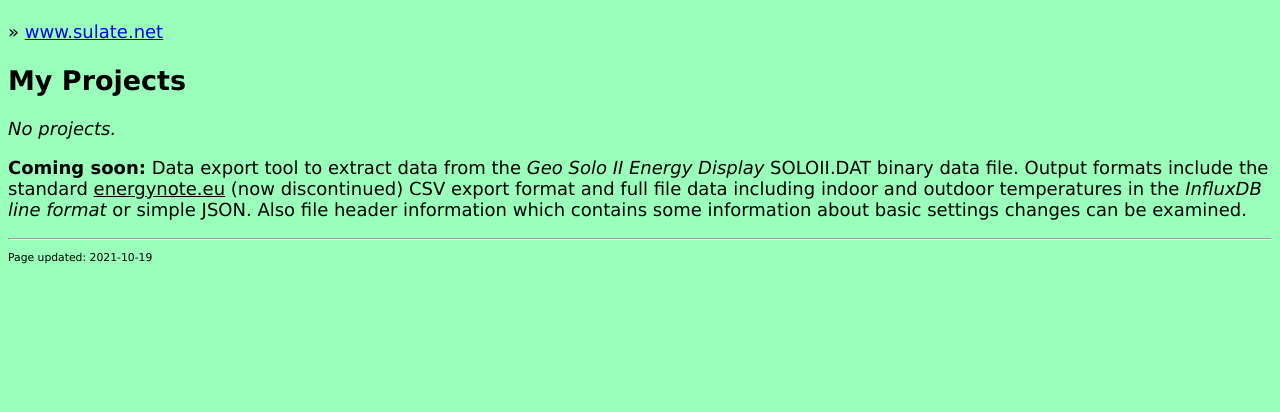
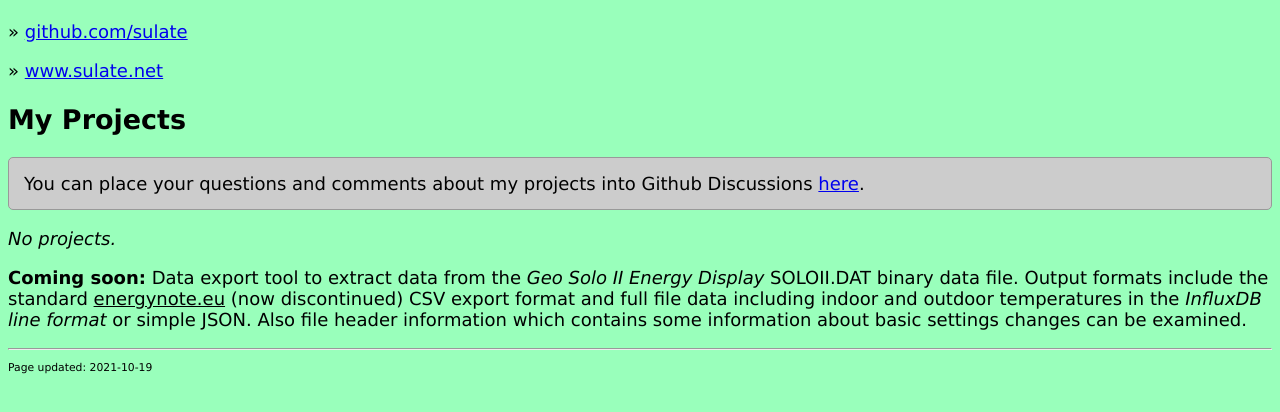
Before and after one commit to sulate/sulate.github.io, a plain HTML site: page index.html in a window 1280 px wide. Shown: the part 68-480 px from the top of the page. Drawn offline with Linux system fonts and the light colour scheme.

Commit message:
Add README and links.

```diff
--- a/index.html
+++ b/index.html
@@ -41,14 +41,27 @@ body {
   font-size: 0.6em;
 }
 
+.box {
+  padding: 15px;
+  background-color: #ccc;
+  border: 1px solid #999;
+  border-radius: 5px;
+}
+
   </style>
 </head>
 <body>
   <h1>Sulate Github</h1>
   <p>
+    &raquo; <a href="https://github.com/sulate">github.com/sulate</a>
+  </p>
+  <p>
     &raquo; <a href="https://www.sulate.net/">www.sulate.net</a>
   </p>
   <h2>My Projects</h2>
+  <p class="box">
+    You can place your questions and comments about my projects into Github Discussions <a href="https://github.com/sulate/sulate.github.io/discussions">here</a>.
+  </p>
   <p>
     <i>No projects.</i>
   </p>
```
Also changed, not shown: 1 other file.
